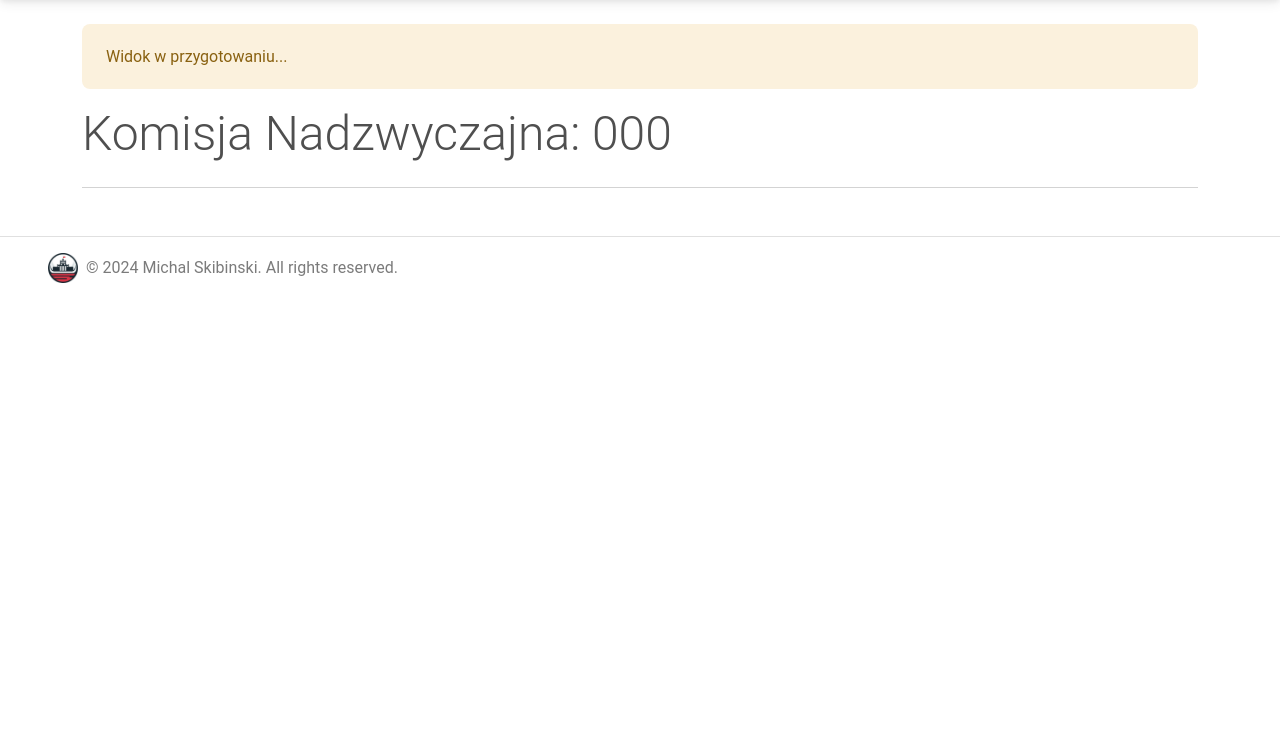
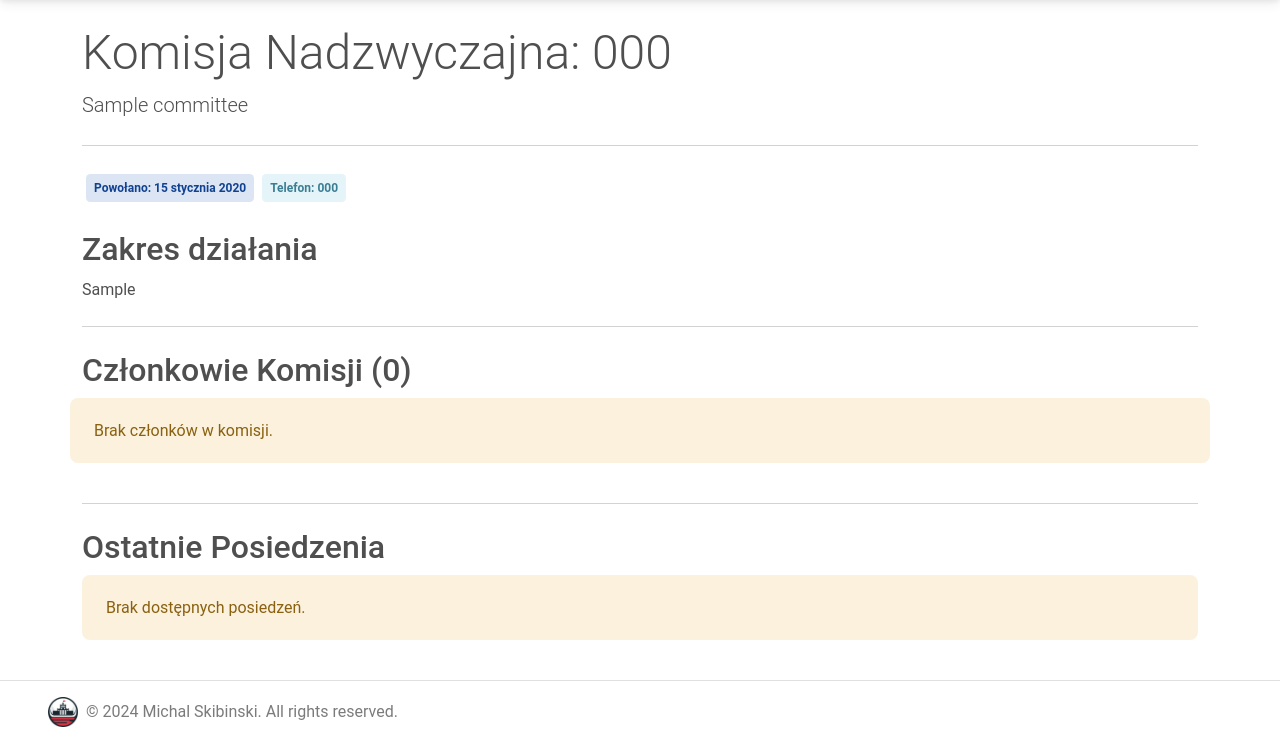
Before and after one commit to michalskibinski109/sejm-stats, a Django app: page /committee/000/ in a window 1280 px wide. Shown: the part 66-817 px from the top of the page. Before the commit the page ends 349 px from the top, so only its background shows below. Run offline with Django 4.2, Linux system fonts and the light colour scheme; tables that the repository leaves empty hold one stand-in row (values such as "Sample post"); parts of the project's set-up code (start-up, migrations or seed data) failed here and were passed over; some libraries are stand-ins or nearby versions.

Commit message:
Add CommitteeSitting model and admin registration

```diff
--- a/src/sejm_app/admin.py
+++ b/src/sejm_app/admin.py
@@ -10,11 +10,17 @@ from sejm_app.models import (
     AdditionalPrint,
     Process,
     Stage,
+    CommitteeSitting,
     Interpellation,
     Reply,
     ClubVote,
 )
 from sejm_app.models.committee import Committee, CommitteeMember
+
+
+@admin.register(CommitteeSitting)
+class CommitteeSittingAdmin(admin.ModelAdmin):
+    list_display = ("id",)
 
 
 @admin.register(ClubVote)
--- a/src/sejm_app/models/__init__.py
+++ b/src/sejm_app/models/__init__.py
@@ -8,4 +8,4 @@ from .print_model import PrintModel, AdditionalPrint
 from .process import Process
 from .stage import Stage
 from .interpellation import Interpellation, Reply
-from .committee import Committee, CommitteeMember, CommitteeType
+from .committee import Committee, CommitteeMember, CommitteeType, CommitteeSitting
--- a/src/sejm_app/models/committee.py
+++ b/src/sejm_app/models/committee.py
@@ -1,5 +1,8 @@
+from django.conf import settings
 from django.db import models
 from .envoy import Envoy
+from .print_model import PrintModel
+from django.utils.functional import cached_property
 
 
 class CommitteeType(models.TextChoices):
@@ -20,9 +23,18 @@ class Committee(models.Model):
         max_length=50, choices=CommitteeType.choices, default=CommitteeType.STANDING
     )
 
+    @cached_property
+    def first_phone(self):
+        return self.phone.split(",")[0]
+
     def __str__(self):
 
         return self.name
+
+
+class MemberFunction(models.TextChoices):
+    CHAIR = "CHAIR", "Przewodniczący"
+    VICE_CHAIR = "VICE_CHAIR", "zastępca przewodniczącego"
 
 
 class CommitteeMember(models.Model):
@@ -31,11 +43,37 @@ class CommitteeMember(models.Model):
     )
     envoy = models.ForeignKey(Envoy, on_delete=models.CASCADE)
     function = models.CharField(
-        max_length=100, blank=True, null=True
+        max_length=100, blank=True, null=True, choices=MemberFunction.choices
     )  # Function within the committee
 
     class Meta:
         unique_together = ("committee", "envoy")
+        ordering = ["function"]
 
     def __str__(self):
         return f"{self.envoy.full_name()} - {self.committee.name}"
+
+
+class CommitteeSitting(models.Model):
+    agenda = models.TextField()
+    closed = models.BooleanField()
+    date = models.DateField()
+    num = models.IntegerField()
+    remote = models.BooleanField()
+    video_id = models.CharField(max_length=60, blank=True, null=True)
+    committee = models.ForeignKey(
+        Committee, on_delete=models.CASCADE, related_name="sittings"
+    )
+    prints = models.ManyToManyField(PrintModel, related_name="committee_sittings")
+
+    @property
+    def video_url(self):
+        url = (
+            f"{settings.SEJM_ROOT_URL}/videos/{self.video_id}"
+            if self.video_id
+            else None
+        )
+        return url
+
+    def __str__(self):
+        return f"Committee Sitting {self.num} on {self.date}"
--- a/src/sejm_app/models/envoy.py
+++ b/src/sejm_app/models/envoy.py
@@ -48,6 +48,7 @@ class Envoy(models.Model):
         prefix = "Posłanka" if self.is_female else "Poseł"
         return f"{prefix} {self.firstName} {self.lastName}"
 
+    @cached_property
     def full_name(self) -> str:
         return f"{self.firstName} {self.secondName if self.secondName else ''} {self.lastName}"
 
--- a/src/sejm_app/templates/base.html
+++ b/src/sejm_app/templates/base.html
@@ -12,7 +12,7 @@
                     integrity="sha384-C6RzsynM9kWDrMNeT87bh95OGNyZPhcTNXj1NW7RuBCsyN/o0jlpcV8Qyq46cDfL"
                     crossorigin="anonymous"></script>
             <script src="https://ajax.googleapis.com/ajax/libs/jquery/3.6.4/jquery.min.js"></script>
-            {% comment %} <script type="text/javascript"  src="{% static 'js/mdb.min.js' %}"></script> {% endcomment %}
+            <script type="text/javascript"  src="{% static 'js/mdb.min.js' %}"></script>
             {% block extra_head %}
             {% endblock extra_head %}
             <link href="{% static 'fontawesomefree/css/fontawesome.css' %}"
--- a/src/sejm_app/templates/committee_detail.html
+++ b/src/sejm_app/templates/committee_detail.html
@@ -1,8 +1,65 @@
 {% extends "base.html" %}
 {% block content %}
     <div class="container fluid mt-4">
-        <div class="alert alert-warning" role="alert">Widok w przygotowaniu...</div>
         <h1 class="display-5">Komisja {{ committee.get_type_display }}: {{ committee.code }}</h1>
+        <p class="lead">{{ committee.name }}</p>
         <hr class="my-4">
+        <div class="p-1 mb-4">
+            <span class="badge badge-primary p-2 me-1">Powołano: {{ committee.appointmentDate }}</span>
+            <span class="badge badge-info p-2 ">Telefon: {{ committee.first_phone }}</span>
+        </div>
+        <h2>Zakres działania</h2>
+        <p>{{ committee.scope }}</p>
+        <hr class="my-4">
+        <h2>Członkowie Komisji ({{ committee.members.all|length }})</h2>
+        <div class="row">
+            {% for member in committee.members.all %}
+                <div class="col-12 col-md-6 col-lg-6 col-xl-4">
+                    <a href='{% url "envoy_detail" member.envoy.id %}'
+                       style="text-decoration: none;
+                              color: inherit"
+                       class="card clickable-card flex-row mb-4 shadow">
+                        <img src='{{ member.envoy.photo.url }}'
+                             loading="lazy"
+                             class="card-img-left">
+                        <div class="card-body">
+                            <div class="d-flex justify-content-between">
+                                <h5 class="card-title fs-6">{{ member.envoy.full_name }}</h5>
+                            </div>
+                            <span class="badge bg-white rounded p-1 ">
+                                <img src="{{ member.envoy.club.photo.url }}"
+                                     loading="lazy"
+                                     alt="Club Photo"
+                                     style="width: 40px;
+                                            height: 40px">
+                            </span>
+                            {% if member.function %}<p class="m-1 my-2 badge badge-primary">{{ member.function }}</p>{% endif %}
+                        </div>
+                    </a>
+                </div>
+            {% empty %}
+                <div class="alert alert-warning" role="alert">Brak członków w komisji.</div>
+            {% endfor %}
+        </div>
+        <hr class="my-4">
+        <h2>Ostatnie Posiedzenia</h2>
+        <div class="list-group">
+            {% for sitting in committee.sittings.all|slice:":5" %}
+                <div class="list-group-item">
+                    <h5 class="mb-1">Posiedzenie nr {{ sitting.num }} - Data: {{ sitting.date }}</h5>
+                    <p class="mb-1">Agenda</p>
+                    <p class="mb-1">{{ sitting.agenda|truncatewords:50 }}</p>
+                    {% if sitting.video_id %}
+                        <div>
+                            <a href="{{ sitting.video_url }}"
+                               class="btn btn-primary mt-2"
+                               target="_blank">Zobacz wideo</a>
+                        </div>
+                    {% endif %}
+                </div>
+            {% empty %}
+                <div class="alert alert-warning" role="alert">Brak dostępnych posiedzeń.</div>
+            {% endfor %}
+        </div>
     </div>
 {% endblock %}
--- a/src/sejm_app/templates/committee_list.html
+++ b/src/sejm_app/templates/committee_list.html
@@ -92,7 +92,6 @@ $(document).ready( function () {
                             <th>Kod</th>
                             <th>Nazwa</th>
                             <th>Typ</th>
-                            <th>Data mianowania</th>
                         </tr>
                     </thead>
                     <tbody>
@@ -103,7 +102,6 @@ $(document).ready( function () {
                                     <a href="{% url 'committee_detail' committee.code %}">{{ committee.name }}</a>
                                 </td>
                                 <td>{{ committee.get_type_display }}</td>
-                                <td>{{ committee.appointmentDate }}</td>
                             </tr>
                         {% empty %}
                             <tr>
--- a/src/sejm_app/templates/home.html
+++ b/src/sejm_app/templates/home.html
@@ -85,9 +85,9 @@
       <ul class="list-group mb-3">
         {% for voting in latest_votings %}
           <hr class="m-0 p-0 " />
-          <li class="list-group-item d-flex justify-content-between align-items-between m-2  border-0 border-bottom-1 clickable-card">
+          <li class="list-group-item d-flex justify-content-between align-items-between m-lg-2 m-0  border-0 border-bottom-1 clickable-card">
             <p class="text-start">
-              <p class="m-0 mx-2 text-start">
+              <p class="m-0 mx-md-2 mx-1 text-start">
                 {% if voting.success %}
                   <i class="fa text-success fa-lg fa-check"></i>
                 {% else %}
@@ -96,7 +96,7 @@
               </p>
               {{ voting.title|truncatechars:120 }}
             </p>
-            <p class="text-muted px-2">{{ voting.date|date:"d.m.Y" }}</p>
+            <p class="text-muted px-lg-2 px-0">{{ voting.date|date:"d.m.Y" }}</p>
           </li>
         {% endfor %}
       </ul>
```
Also changed, not shown: src/sejm_app/db_updater/committees_updater.py (+33 -1 lines), src/sejm_app/libs/agenda_parser.py (added, +20 -0 lines), src/sejm_app/migrations/0007_alter_process_comments_alter_process_description_and_more.py (added), src/sejm_app/migrations/0008_committeesitting.py (added), src/sejm_app/migrations/0009_alter_committeesitting_video_id.py (added), src/sejm_app/migrations/0010_alter_committeesitting_committee.py (added).
